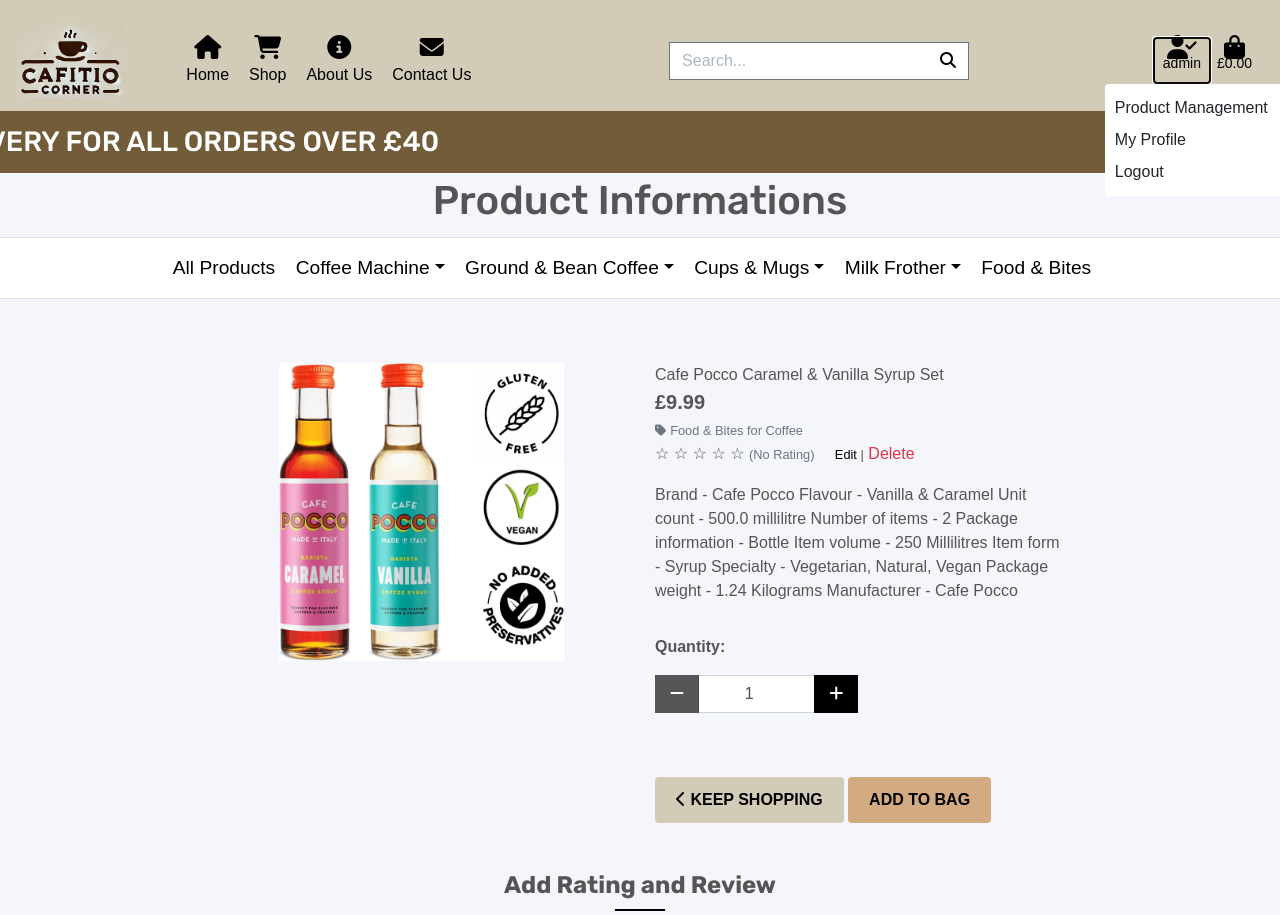
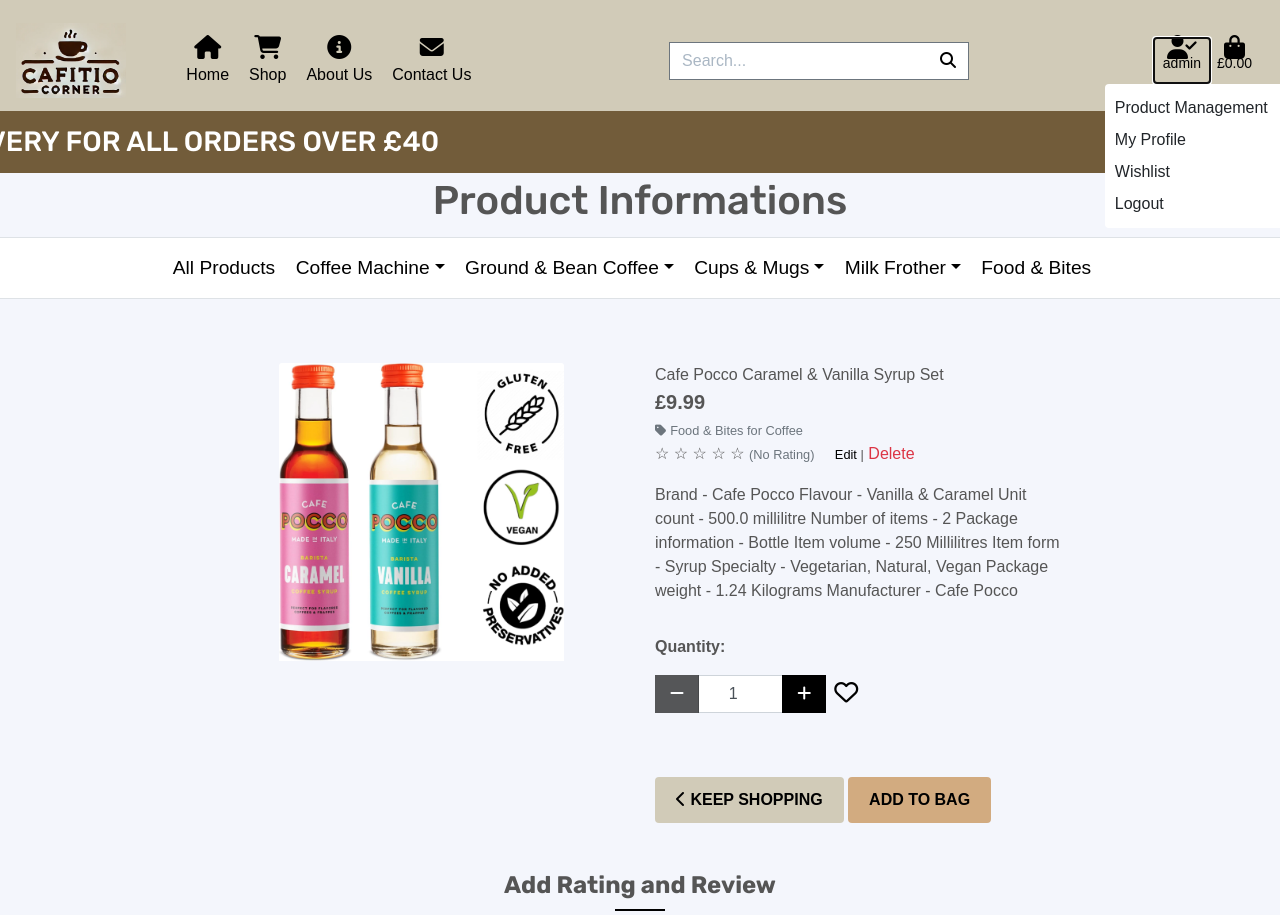
Before and after one commit to terintealexandrin18/cafitiocorner, a Django app: page /products/submit_review/9/ in a window 1280 px wide, after a click on "admin". Shown: the top 915 px of the page. Run offline with Django 3.2, Linux system fonts and the light colour scheme; a user stored in the database is signed in; data comes from the database, SQL or seed files in the repository; both versions use the stored data as it was after the commit; some libraries are stand-ins or nearby versions.

Commit message:
Created the product detail view for wishlist

```diff
--- a/products/static/products/css/products.css
+++ b/products/static/products/css/products.css
@@ -163,3 +163,7 @@
 }
 
 }
+
+.wishlist-icon {
+    font-size: 1.5em;
+}
--- a/products/templates/products/product_detail.html
+++ b/products/templates/products/product_detail.html
@@ -87,6 +87,13 @@
                                                 <i class="fas fa-plus"></i>
                                             </span>
                                         </button>
+                                            <a href="{% url 'toggle_wishlist' product.id %}" class="wishlist-icon ml-2">
+                                                {% if product.id in user_wishlist %}
+                                                <i class="fas fa-heart"></i>
+                                                {% else %}
+                                                <i class="far fa-heart"></i>
+                                                {% endif %}
+                                            </a>
                                     </div>
                                 </div>
                             </div>
--- a/products/views.py
+++ b/products/views.py
@@ -5,7 +5,10 @@
 from django.core.paginator import Paginator
 from .models import Product, Category, Review
 from .forms import ProductForm, ReviewForm
+from profiles.models import UserProfile
+from wishlist.models import Wishlist
 from django.db.models.functions import Lower
+
 
 def all_products(request):
     """ A view to show all products, including sorting and search queries """
@@ -47,7 +50,7 @@
                 messages.error(request, "You didn't enter any search criteria!")
                 return redirect(reverse('products'))
 
-            queries = Q(name__icontains=query) | Q(description__icontains=query)
+            queries = Q(name__icontains=query) | Q(description__icontains(query))
             products = products.filter(queries)
 
     # Calculate the average rating for each product
@@ -57,6 +60,13 @@
         product.average_rating = round(average_rating)
         product.filled_stars = range(int(product.average_rating))
         product.empty_stars = range(5 - int(product.average_rating))
+
+    # Fetch user wishlist
+    if request.user.is_authenticated:
+        user_profile = get_object_or_404(UserProfile, user=request.user)
+        user_wishlist = Wishlist.objects.filter(user_profile=user_profile).values_list('product_id', flat=True)
+    else:
+        user_wishlist = []
 
     # Pagination
     paginator = Paginator(products, 8)
@@ -72,14 +82,20 @@
         'current_sorting': current_sorting,
         'sort': sort,
         'direction': direction,
+        'user_wishlist': list(user_wishlist),
     }
-
     return render(request, 'products/products.html', context)
 
 
+@login_required
 def product_detail(request, product_id):
     product = get_object_or_404(Product, pk=product_id)
     reviews = product.reviews.all()
+
+    user_wishlist = []
+    if request.user.is_authenticated:
+        user_profile = get_object_or_404(UserProfile, user=request.user)
+        user_wishlist = Wishlist.objects.filter(user_profile=user_profile).values_list('product_id', flat=True)
 
     if request.method == 'POST' and 'submit_review' in request.POST:
         review_form = ReviewForm(data=request.POST)
@@ -103,8 +119,8 @@
         'reviews': reviews,
         'review_form': review_form,
         'average_rating': average_rating,
+        'user_wishlist': list(user_wishlist),
     }
-
     return render(request, 'products/product_detail.html', context)
 
 
@@ -130,7 +146,6 @@
     context = {
         'form': form,
     }
-
     return render(request, template, context)
 
 
@@ -159,7 +174,6 @@
         'form': form,
         'product': product,
     }
-
     return render(request, template, context)
 
 
@@ -206,7 +220,6 @@
     return render(request, 'products/product_detail.html', context)
 
 
-
 @login_required
 def edit_review(request, review_id):
     review = get_object_or_404(Review, id=review_id, user=request.user)
@@ -218,7 +231,6 @@
             return redirect('product_detail', product_id=review.product.id)
     else:
         form = ReviewForm(instance=review)
-    # The form processing can be passed back to product_detail or handled here as per your design.
     return redirect('product_detail', product_id=review.product.id)
 
 @login_required
@@ -228,3 +240,27 @@
     review.delete()
     messages.success(request, 'Review deleted successfully!')
     return redirect('product_detail', product_id=product_id)
+
+
+@login_required
+def add_to_wishlist(request, product_id):
+    product = get_object_or_404(Product, pk=product_id)
+    user_profile = UserProfile.objects.get(user=request.user)
+
+    if Wishlist.objects.filter(user_profile=user_profile, product=product).exists():
+        messages.info(request, f'{product.name} is already in your Wishlist.')
+    else:
+        Wishlist.objects.create(user_profile=user_profile, product=product)
+        messages.success(request, f'{product.name} added to Wishlist successfully!')
+
+    return redirect(reverse('products'))
+
+
+@login_required
+def remove_from_wishlist(request, product_id):
+    product = get_object_or_404(Product, pk=product_id)
+    user_profile = UserProfile.objects.get(user=request.user)
+    wishlist_item = Wishlist.objects.get(user_profile=user_profile, product=product)
+    wishlist_item.delete()
+    messages.success(request, f'{product.name} has been successfully removed.')
+    return redirect(reverse('wishlist'))
--- a/templates/base.html
+++ b/templates/base.html
@@ -117,6 +117,7 @@
                                             <a href="{% url 'add_product' %}" class="dropdown-item dropdown-hover">Product Management</a>
                                         {% endif %}
                                         <a href="{% url 'profile' %}" class="dropdown-item dropdown-hover">My Profile</a>
+                                        <a href="{% url 'wishlist' %}" class="dropdown-item dropdown-hover">Wishlist</a>
                                         <a href="{% url 'account_logout' %}" class="dropdown-item dropdown-hover">Logout</a>
                                     {% else %}
                                         <a href="{% url 'account_signup' %}" class="dropdown-item dropdown-hover">Register</a>
--- a/wishlist/models.py
+++ b/wishlist/models.py
@@ -21,5 +21,11 @@
         on_delete=models.CASCADE
     )
 
+    class Meta:
+        unique_together = ('user_profile', 'product')
+        indexes = [
+            models.Index(fields=['user_profile', 'product']),
+        ]
+
     def __str__(self):
         return f"{self.product.name} in wishlist of {self.user_profile.user.username}"
--- a/wishlist/urls.py
+++ b/wishlist/urls.py
@@ -3,6 +3,6 @@
 
 urlpatterns = [
     path('', views.wishlist, name='wishlist'),
-    path('add/<int:product_id>/', views.add_to_wishlist, name='add_to_wishlist'),
-    path('remove/<int:wishlist_item_id>/', views.remove_from_wishlist, name='remove_from_wishlist'),
+    path('wishlist/', views.wishlist, name='wishlist'),
+    path('toggle_wishlist/<int:product_id>/', views.toggle_wishlist, name='toggle_wishlist'),
 ]
```
Also changed, not shown: products/templates/products/products.html (+29 -12 lines), wishlist/signals.py (added, +10 -0 lines), wishlist/templates/wishlist/wishlist.html (+9 -7 lines), wishlist/views.py (+17 -20 lines), db.sqlite3, wishlist/migrations/0002_auto_20240714_1505.py (added).
